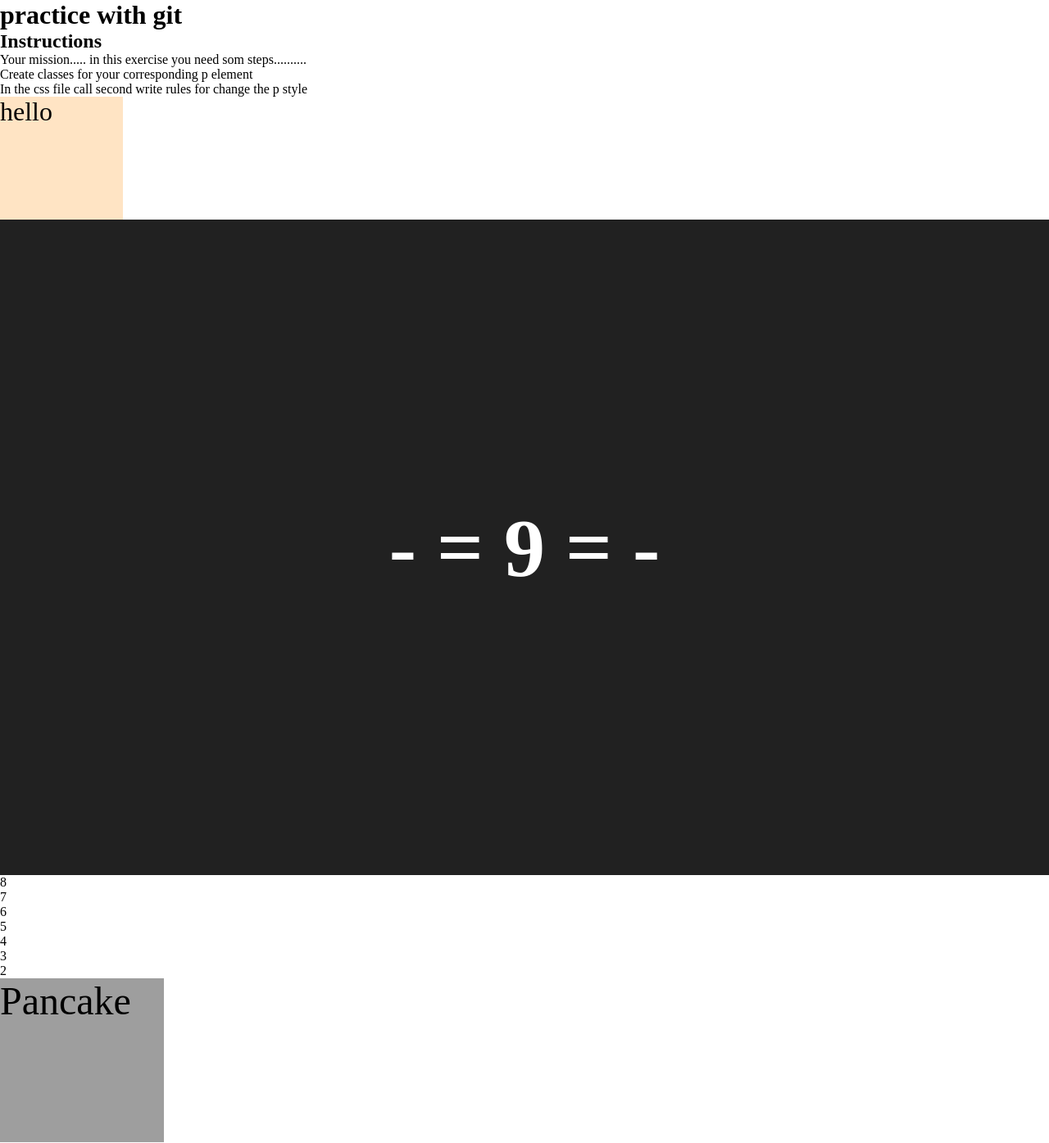
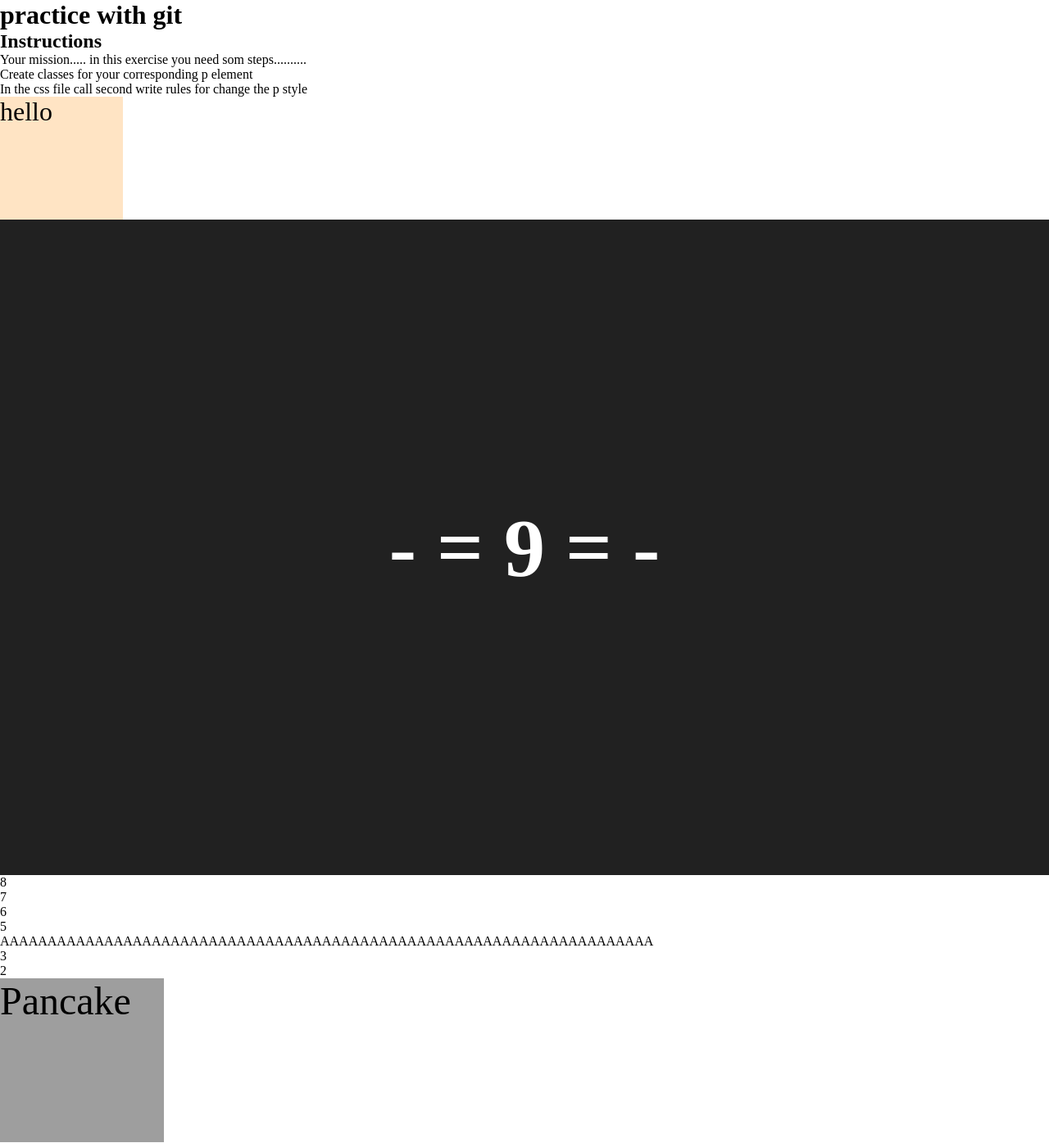
Before and after one commit to adrianeso/practicegit, a PHP site: page /second.php in a window 1280 px wide. Shown: the top 1395 px of the page at 82% size. Run offline with PHP 8.4, Linux system fonts and the light colour scheme; grey boxes are pictures that could not be loaded.

Commit message:
AAAAAAAAAAAAAA

```diff
--- a/second.php
+++ b/second.php
@@ -35,7 +35,7 @@
 <p>7</p>
 <p>6</p>
 <p>5</p>
-<p>4</p>
+<p>AAAAAAAAAAAAAAAAAAAAAAAAAAAAAAAAAAAAAAAAAAAAAAAAAAAAAAAAAAAAAAAAAAAAA</p>
 <p>3</p>
 <p>2</p>
 <p class="pancakes">
```
